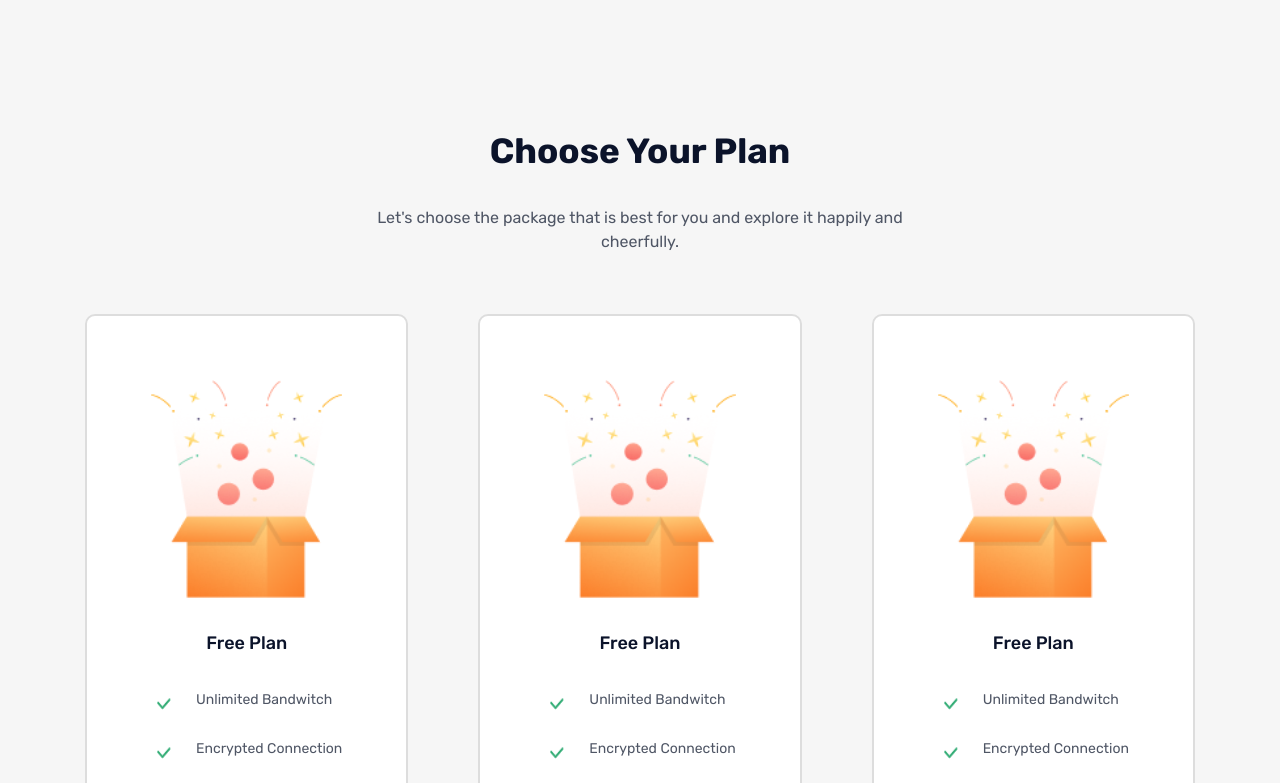
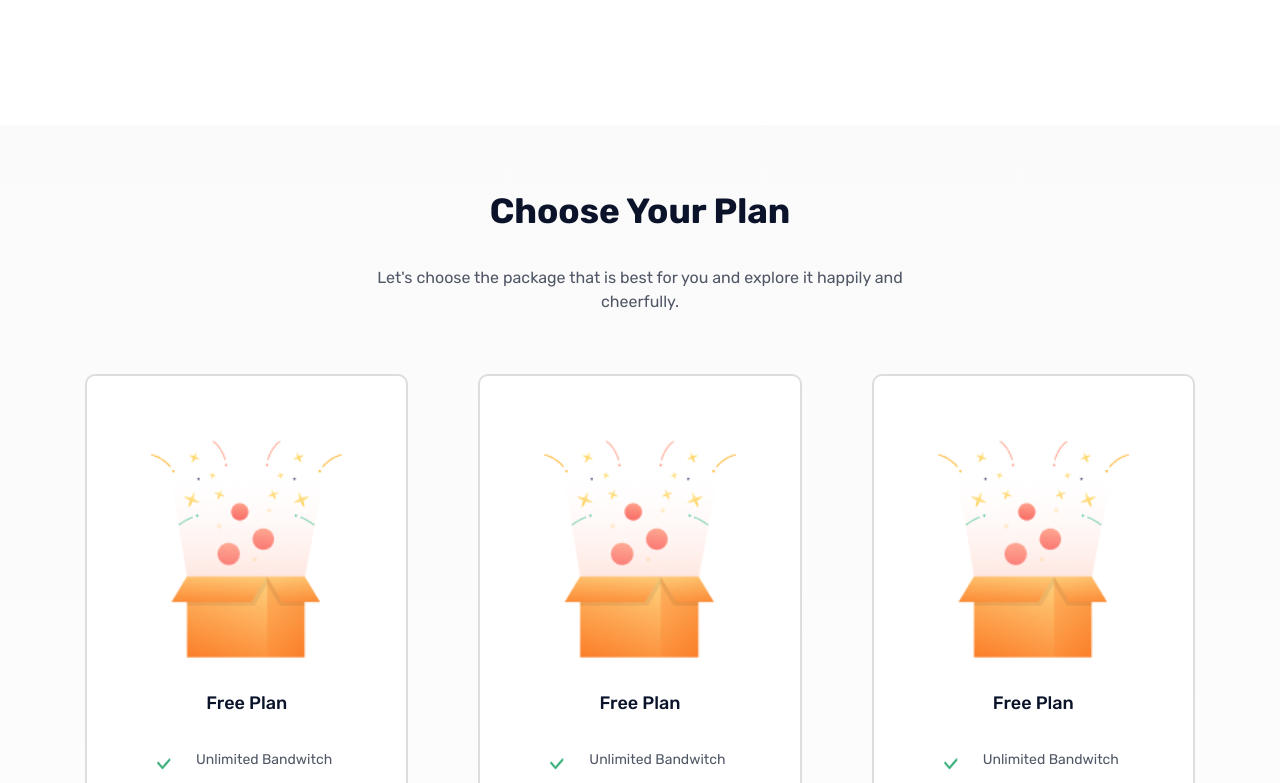
Before and after one commit to prakashraj-k/lasles-vpn, a plain HTML site: page index.html in a window 1280 px wide. Shown: the part 1386-2169 px from the top of the page. Drawn offline with Linux system fonts and the light colour scheme.

Commit message:
gradient color added

```diff
--- a/asserts/css/style.css
+++ b/asserts/css/style.css
@@ -1,7 +1,6 @@
 @import url("https://fonts.googleapis.com/css2?family=Rubik:wght@300;400;500;600;700&display=swap");
 body {
   font-family: "Rubik", sans-serif;
-  background: #f6f6f6;
   font-size: 1rem;
   color: #4f5665;
 }
@@ -9,6 +8,11 @@ body {
   width: 1180px;
   margin-left: auto;
   margin-right: auto;
+}
+
+.bg-color {
+  background:linear-gradient(180deg, #F8F8F8 -45.04%, rgba(248, 248, 248, 0) 88.56%);
+  padding-top: 3.75rem;
 }
 
 .navbar {
@@ -184,10 +188,7 @@ button {
   width: 555px;
   margin: auto;
   text-align: center;
-}
-
-.down_bottom {
-  margin-bottom: 3.75rem;
+  padding-bottom: 60px;
 }
 
 /* section 6 */
--- a/index.html
+++ b/index.html
@@ -119,9 +119,9 @@
     </section>
 
     <!-- 5th section -->
-    <section>
+    <section class="bg-color">
       <div class="container">
-        <div class="down_bottom">
+        <div>
           <div class="section5_header">
             <h4>Choose Your Plan</h4>
           </div>
@@ -131,11 +131,7 @@
           </h4>
         </div>
       </div>
-    </section>
 
-    <!-- section 6 -->
-
-    <section>
       <div class="container">
         <div class="content">
           <div class="card1 card2">
@@ -214,10 +210,6 @@
           </div>
         </div>
       </div>
-    </section>
-
-    <!-- section 7 -->
-    <section>
       <div class="container">
         <div class="down_bottom1">
           <div class="sec7_bottom">
@@ -229,10 +221,6 @@
           </h4>
         </div>
       </div>
-    </section>
-
-    <!-- section 8 -->
-    <section>
       <div class="container">
         <div class="img8">
           <img src="./asserts/images/section8.png" alt="" />
```
